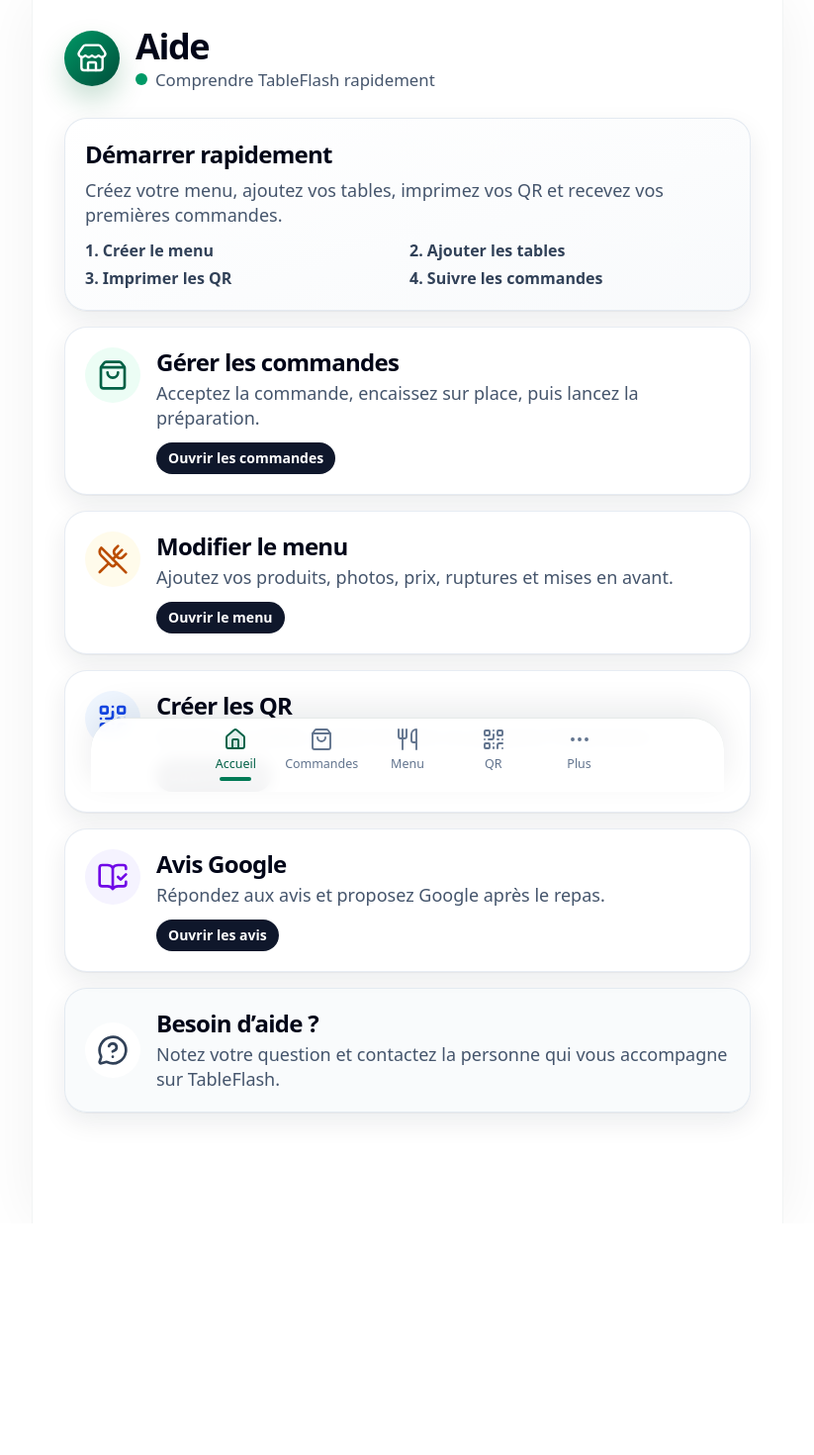
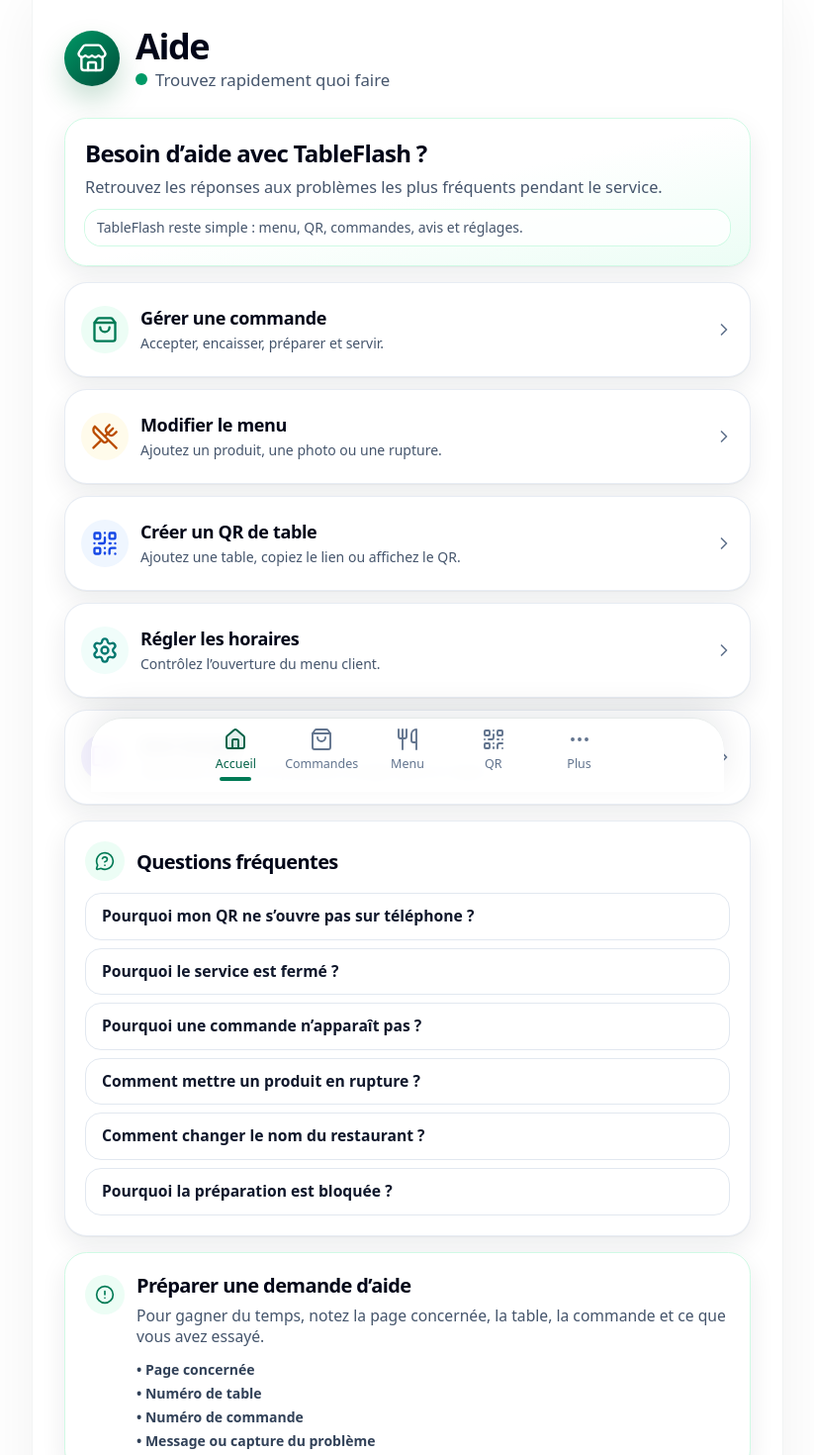
Before and after one commit to Loco66666/tableflash-final, a Next.js app: page /dashboard/help in a window 1280 px wide. Shown: the top 1470 px of the page at 99% size, without its empty margins (228-1051 px from the left). Before the commit the page ends 1236 px from the top, so only its background shows below. Built offline with nearby package versions, Linux system fonts and the light colour scheme.

Commit message:
Redesign dashboard help page for actionable support

```diff
--- a/src/app/dashboard/help/page.tsx
+++ b/src/app/dashboard/help/page.tsx
@@ -1,96 +1,169 @@
-import { BookOpenCheck, MessageCircleQuestion, QrCode, ShoppingBag, UtensilsCrossed } from "lucide-react";
+import type { LucideIcon } from "lucide-react";
+import {
+  AlertCircle,
+  BookOpenCheck,
+  ChevronRight,
+  MessageCircleQuestion,
+  QrCode,
+  Settings,
+  ShoppingBag,
+  UtensilsCrossed,
+} from "lucide-react";
 import Link from "next/link";
 import { AppShell } from "@/components/layout/AppShell";
 import { PageHeader } from "@/components/layout/PageHeader";
 import { SectionCard } from "@/components/ui-custom/SectionCard";
 
-const helpItems = [
+const quickActions: Array<{
+  title: string;
+  subtitle: string;
+  href: string;
+  icon: LucideIcon;
+  tone: string;
+}> = [
   {
-    title: "Gérer les commandes",
-    subtitle: "Acceptez la commande, encaissez sur place, puis lancez la préparation.",
+    title: "Gérer une commande",
+    subtitle: "Accepter, encaisser, préparer et servir.",
+    href: "/dashboard/orders",
     icon: ShoppingBag,
-    tone: "bg-emerald-50 text-emerald-800",
-    href: "/dashboard/orders",
-    cta: "Ouvrir les commandes",
+    tone: "bg-emerald-50 text-emerald-700",
   },
   {
     title: "Modifier le menu",
-    subtitle: "Ajoutez vos produits, photos, prix, ruptures et mises en avant.",
+    subtitle: "Ajoutez un produit, une photo ou une rupture.",
+    href: "/dashboard/menu",
     icon: UtensilsCrossed,
     tone: "bg-amber-50 text-amber-700",
-    href: "/dashboard/menu",
-    cta: "Ouvrir le menu",
   },
   {
-    title: "Créer les QR",
-    subtitle: "Ajoutez vos tables, copiez les liens ou préparez l’impression.",
+    title: "Créer un QR de table",
+    subtitle: "Ajoutez une table, copiez le lien ou affichez le QR.",
+    href: "/dashboard/qr",
     icon: QrCode,
     tone: "bg-blue-50 text-blue-700",
-    href: "/dashboard/qr",
-    cta: "Ouvrir les QR",
+  },
+  {
+    title: "Régler les horaires",
+    subtitle: "Contrôlez l’ouverture du menu client.",
+    href: "/dashboard/settings",
+    icon: Settings,
+    tone: "bg-teal-50 text-teal-700",
   },
   {
     title: "Avis Google",
     subtitle: "Répondez aux avis et proposez Google après le repas.",
+    href: "/dashboard/reviews",
     icon: BookOpenCheck,
     tone: "bg-violet-50 text-violet-700",
-    href: "/dashboard/reviews",
-    cta: "Ouvrir les avis",
+  },
+];
+
+const faqItems = [
+  {
+    question: "Pourquoi mon QR ne s’ouvre pas sur téléphone ?",
+    answer:
+      "Le téléphone doit pouvoir accéder à la même adresse que celle utilisée pour générer le QR. En test local, utilisez l’adresse réseau de l’ordinateur, par exemple http://192.168.1.125:3000.",
+  },
+  {
+    question: "Pourquoi le service est fermé ?",
+    answer:
+      "Le statut du service suit les horaires configurés dans Réglages. Vérifiez le service midi, le service soir et les jours ouverts.",
+  },
+  {
+    question: "Pourquoi une commande n’apparaît pas ?",
+    answer:
+      "Vérifiez que vous utilisez la même adresse pour le client et le dashboard. localhost et l’adresse réseau ne partagent pas les mêmes données.",
+  },
+  {
+    question: "Comment mettre un produit en rupture ?",
+    answer:
+      "Allez dans Menu, ouvrez le produit, puis désactivez Produit disponible. Il restera visible côté restaurateur mais sera masqué côté client.",
+  },
+  {
+    question: "Comment changer le nom du restaurant ?",
+    answer: "Allez dans Réglages, section Établissement, modifiez le nom puis enregistrez.",
+  },
+  {
+    question: "Pourquoi la préparation est bloquée ?",
+    answer:
+      "Une commande doit être marquée payée avant de lancer la préparation. C’est volontaire pour éviter les commandes non réglées.",
   },
 ];
 
 export default function HelpPage() {
   return (
     <AppShell>
-      <PageHeader title="Aide" subtitle="Comprendre TableFlash rapidement" />
+      <PageHeader title="Aide" subtitle="Trouvez rapidement quoi faire" />
 
       <section className="grid min-w-0 grid-cols-1 gap-4" aria-label="Aide TableFlash">
-        <SectionCard className="border-slate-200/90 bg-gradient-to-br from-white to-slate-50 p-4 sm:p-5">
-          <p className="text-xl font-black tracking-[-0.03em] text-slate-950 sm:text-2xl">Démarrer rapidement</p>
-          <p className="mt-2 text-base leading-snug text-slate-600 sm:text-lg">
-            Créez votre menu, ajoutez vos tables, imprimez vos QR et recevez vos premières commandes.
+        <SectionCard className="border-emerald-100 bg-gradient-to-br from-white via-white to-emerald-50 p-5 shadow-[0_10px_28px_rgba(15,23,42,0.07)]">
+          <p className="text-2xl font-black leading-tight tracking-[-0.03em] text-slate-950">Besoin d’aide avec TableFlash ?</p>
+          <p className="mt-2 text-[1.02rem] leading-snug text-slate-600">
+            Retrouvez les réponses aux problèmes les plus fréquents pendant le service.
           </p>
-          <ol className="mt-3 grid gap-1 text-sm font-semibold text-slate-700 sm:grid-cols-2 sm:text-base">
-            <li>1. Créer le menu</li>
-            <li>2. Ajouter les tables</li>
-            <li>3. Imprimer les QR</li>
-            <li>4. Suivre les commandes</li>
-          </ol>
+          <p className="mt-3 rounded-2xl bg-white/80 px-3 py-2 text-sm font-medium text-slate-600 ring-1 ring-emerald-100">
+            TableFlash reste simple : menu, QR, commandes, avis et réglages.
+          </p>
         </SectionCard>
 
-        {helpItems.map((item) => {
+        <div className="grid min-w-0 grid-cols-1 gap-3" aria-label="Actions rapides">
+          {quickActions.map((item) => {
             const Icon = item.icon;
             return (
-            <SectionCard key={item.title} className="p-4 sm:p-5">
-              <div className="flex min-h-24 items-start gap-3 sm:gap-4">
-                <span className={`grid size-12 shrink-0 place-items-center rounded-full sm:size-14 ${item.tone}`}>
-                  <Icon className="size-7 sm:size-8" aria-hidden="true" />
+              <Link key={item.title} href={item.href} className="block min-w-0 rounded-[1.35rem] transition active:scale-[0.99]">
+                <SectionCard className="flex min-h-24 items-center gap-3 p-4">
+                  <span className={`grid size-12 shrink-0 place-items-center rounded-full ${item.tone}`}>
+                    <Icon className="size-7" aria-hidden="true" />
                   </span>
                   <span className="min-w-0 flex-1">
-                  <span className="block text-xl font-black leading-tight tracking-[-0.03em] text-slate-950 sm:text-2xl">{item.title}</span>
-                  <span className="mt-1 block text-base leading-snug text-slate-600 sm:text-lg">{item.subtitle}</span>
-                  <Link
-                    href={item.href}
-                    className="mt-3 inline-flex rounded-full bg-slate-900 px-3 py-1.5 text-sm font-semibold text-white transition hover:bg-slate-700 focus-visible:outline-none focus-visible:ring-2 focus-visible:ring-slate-400"
-                  >
-                    {item.cta}
+                    <span className="block text-lg font-black leading-tight tracking-[-0.02em] text-slate-950">{item.title}</span>
+                    <span className="mt-1 block text-sm leading-snug text-slate-600">{item.subtitle}</span>
+                  </span>
+                  <ChevronRight className="size-5 shrink-0 text-slate-500" aria-hidden="true" />
+                </SectionCard>
               </Link>
+            );
+          })}
+        </div>
+
+        <SectionCard className="p-4 sm:p-5">
+          <div className="mb-3 flex items-center gap-3">
+            <span className="grid size-10 place-items-center rounded-full bg-emerald-50 text-emerald-700">
+              <MessageCircleQuestion className="size-5" aria-hidden="true" />
             </span>
+            <h2 className="text-xl font-black leading-tight tracking-[-0.03em] text-slate-950">Questions fréquentes</h2>
+          </div>
+
+          <div className="grid gap-2">
+            {faqItems.map((item) => (
+              <details key={item.question} className="group rounded-2xl border border-slate-200 bg-white px-4 py-3">
+                <summary className="cursor-pointer list-none pr-1 text-[0.98rem] font-bold leading-snug text-slate-900 marker:content-none">
+                  {item.question}
+                </summary>
+                <p className="mt-2 text-[0.95rem] leading-relaxed text-slate-600">{item.answer}</p>
+              </details>
+            ))}
           </div>
         </SectionCard>
-          );
-        })}
 
-        <SectionCard className="flex min-h-24 items-center gap-4 border-slate-200/90 bg-slate-50/80 p-4 sm:p-5">
-          <span className="grid size-12 shrink-0 place-items-center rounded-full bg-white text-slate-700 sm:size-14">
-            <MessageCircleQuestion className="size-7 sm:size-8" aria-hidden="true" />
+        <SectionCard className="border-emerald-100 bg-white p-4 sm:p-5">
+          <div className="flex items-start gap-3">
+            <span className="mt-0.5 grid size-10 shrink-0 place-items-center rounded-full bg-emerald-50 text-emerald-700">
+              <AlertCircle className="size-5" aria-hidden="true" />
             </span>
-          <span className="min-w-0 flex-1">
-            <span className="block text-xl font-black leading-tight tracking-[-0.03em] text-slate-950 sm:text-2xl">Besoin d’aide ?</span>
-            <span className="mt-1 block text-base leading-snug text-slate-600 sm:text-lg">
-              Notez votre question et contactez la personne qui vous accompagne sur TableFlash.
-            </span>
-          </span>
+            <div className="min-w-0">
+              <h2 className="text-xl font-black leading-tight tracking-[-0.03em] text-slate-950">Préparer une demande d’aide</h2>
+              <p className="mt-2 text-[0.98rem] leading-snug text-slate-600">
+                Pour gagner du temps, notez la page concernée, la table, la commande et ce que vous avez essayé.
+              </p>
+              <ul className="mt-3 grid gap-1 text-sm font-semibold text-slate-700">
+                <li>• Page concernée</li>
+                <li>• Numéro de table</li>
+                <li>• Numéro de commande</li>
+                <li>• Message ou capture du problème</li>
+              </ul>
+            </div>
+          </div>
         </SectionCard>
       </section>
     </AppShell>
```
Lines whose indentation alone changed are shown as unchanged.
